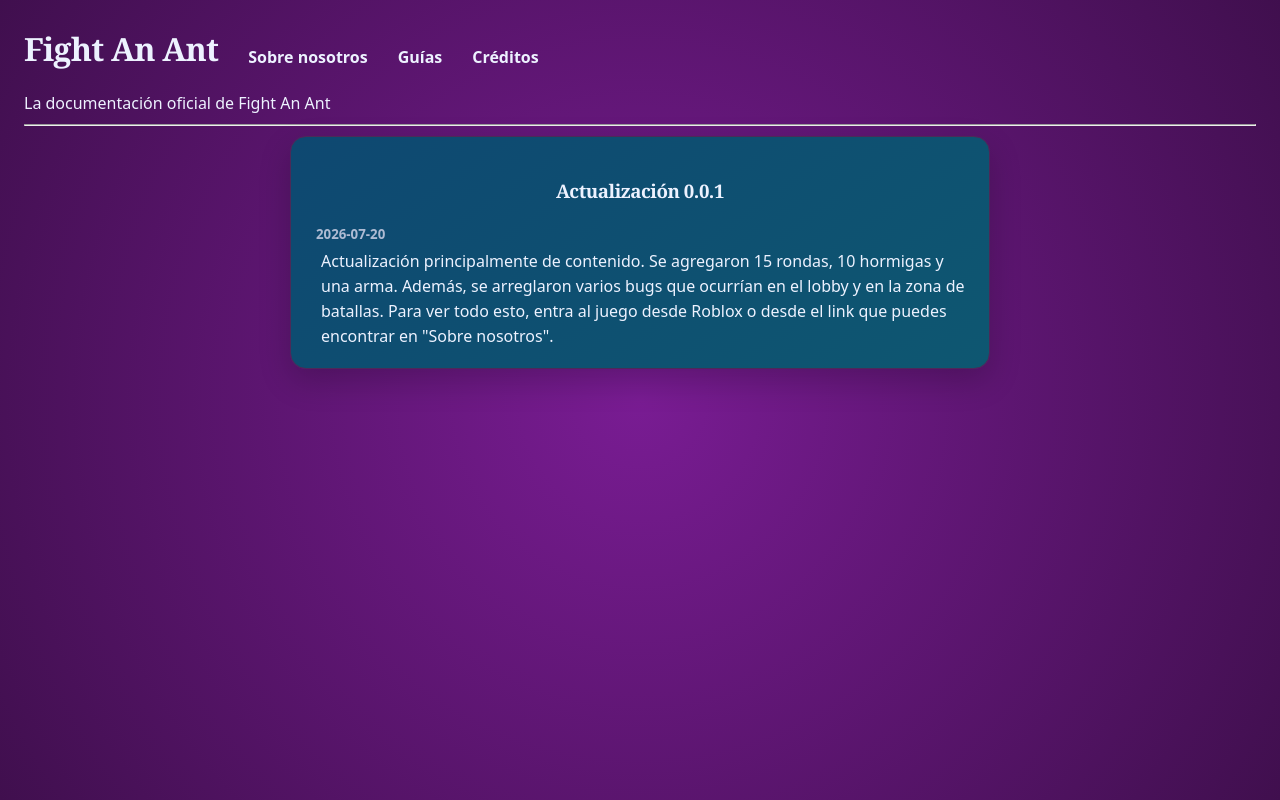
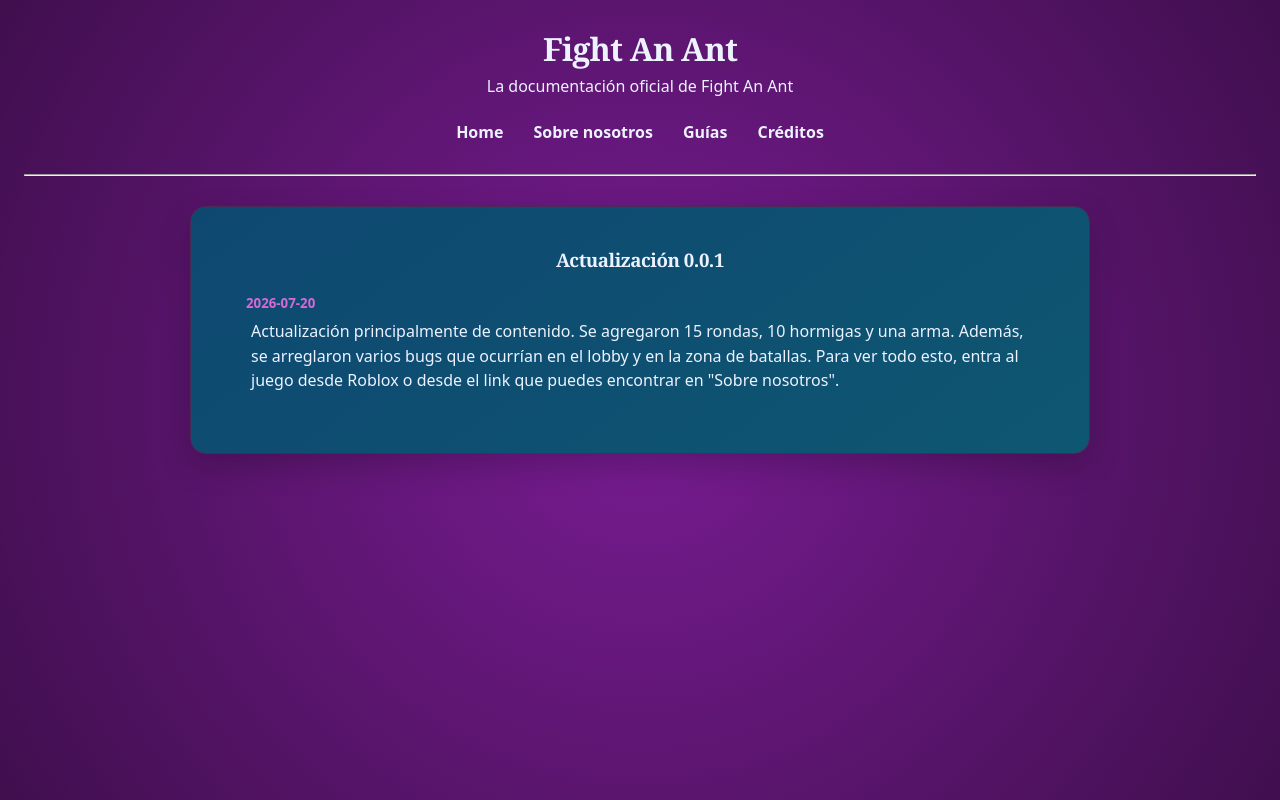
Before and after one commit to DaNightMart2/fight-an-ant, a Next.js app: page /0.0.1 in a window 1280 px wide. Built offline with nearby package versions, Linux system fonts and the light colour scheme.

Commit message:
style: rebrand site

```diff
--- a/app/[id]/components/guide-fullscreen.tsx
+++ b/app/[id]/components/guide-fullscreen.tsx
@@ -7,7 +7,7 @@
 }
 ) {
   return (
-    <article className="update-fullscreen">
+    <article className="guide-fullscreen">
       <h3 className="text-center fullscren-title">{title}</h3>
       <p className="text-left newline">{body}</p>
     </article>
--- a/app/components/header.tsx
+++ b/app/components/header.tsx
@@ -1,10 +1,12 @@
 export default function Header() {
     return(
         <div>
+            <h1 className="text-center">{"Fight An Ant"}</h1>
+            <p className="text-center">{"La documentación oficial de Fight An Ant"}</p>
             <div className="page-header">
-                <h1>
-                    <a className="link" href="/">{"Fight An Ant"}</a>
-                </h1>
+                <h4>
+                    <a className="link" href="/">{"Home"}</a>
+                </h4>
                 <h4>
                     <a className="link" href="/about-us">{"Sobre nosotros"}</a>
                 </h4>
@@ -15,8 +17,6 @@
                     <a className="link" href="/credits">{"Créditos"}</a>
                 </h4>
             </div>
-
-            <p>{"La documentación oficial de Fight An Ant"}</p>
             <hr/>
         </div>
     );
--- a/app/globals.css
+++ b/app/globals.css
@@ -5,8 +5,8 @@
   --surface-hover: #116b8b;
   --border: #4c2a58;
   --text: #edf2ff;
-  --muted: #aebbd3;
-  --accent: #8bd5ff;
+  --muted: #d46ad4;
+  --accent: #8bb7ff;
   --accent-hover: #c2e9ff;
   --card-overlay: #0e4871;
   --card-overlay-hover: #1670b1;
@@ -30,18 +30,18 @@
   margin: 0;
   min-height: 100vh;
   padding: 1.5rem;
-  transition: background 220ms ease, color 500ms ease;
+  transition: background 400ms ease, color 200ms ease;
 }
 
 h1, h2, h3 {
-  font-family: Georgia, "Times New Roman", serif;
+  font-family: Georgia, "Calibri", serif;
   letter-spacing: -0.025em;
 }
 
 a {
   color: var(--accent);
-  text-underline-offset: 0.18em;
-  transition: color 160ms ease;
+  text-underline-offset: 0.1em;
+  transition: color 50ms ease;
 }
 
 a:hover {
@@ -71,6 +71,10 @@
   margin-left: 0.625rem;
 }
 
+.text-center {
+  text-align: center;
+}
+
 .blur  {
   mask-image: linear-gradient(to bottom, black, transparent);
 }
@@ -96,6 +100,7 @@
   flex-direction: row;
   gap: 30px;
   margin-bottom: 0;
+  justify-content: center;
 }
 
 .update-card,
@@ -104,17 +109,18 @@
   border: 1px solid var(--border);
   border-radius: 1rem;
   box-shadow: 0 0.75rem 2rem rgba(0, 0, 0, 0.2);
+  width: 100%;
+  min-height: 50px;
+  transition: border-color 160ms ease, background-color 160ms ease, transform 160ms ease;
   padding: 1.25rem;
-  width: 100%;
-  min-height: 400px;
-  transition: border-color 160ms ease, background-color 160ms ease, transform 160ms ease;
+  padding-top: 0;
 }
 
 .update-card:hover,
 .guide-card:hover {
-  background: linear-gradient(145deg, var(--card-overlay-hover), var(--surface-hover));
+  background: linear-gradient(0deg, var(--card-overlay-hover), var(--surface-hover));
   border-color: var(--card-hover-border);
-  transform: translateY(-4px);
+  transform: translateY(-2px);
 }
 
 @media (max-width: 480px) {
@@ -136,7 +142,7 @@
 
 .update-excerpt,
 .guide-excerpt {
-  height: 270px;
+  height: 25px;
   overflow: hidden;
 }
 
@@ -146,15 +152,16 @@
   grid-template-columns: repeat(auto-fit, minmax(min(300px, 100%), 300px));
   gap: 20px;
   justify-content: center;
-  max-width: 1580px;
+  max-width: 300px;
   margin: 0 auto;
 }
 
 @media (min-width: 1600px) {
   .update-list,
   .guide-list {
-    grid-template-columns: repeat(5, 300px);
-    justify-content: start;
+    grid-template-columns: repeat(3, 300px);
+    justify-content: center;
+    margin-top: 30px
   }
 }
 
@@ -165,8 +172,11 @@
   border-radius: 1rem;
   box-shadow: 0 0.75rem 2rem rgba(0, 0, 0, 0.2);
   padding: 1.25rem;
-  width: min(700px, 100%);
-  margin: 10px auto 0;
+  width: min(900px, 100%);
+  margin: 30px auto 0;
+  padding-bottom: 60px;
+  padding-left: 50px;
+  padding-right: 50px;
 }
 
 .link:link,
```
Also changed, not shown: app/guides/components/guide-card.tsx (+2 -10 lines), app/home/components/update-card.tsx (+2 -11 lines).
